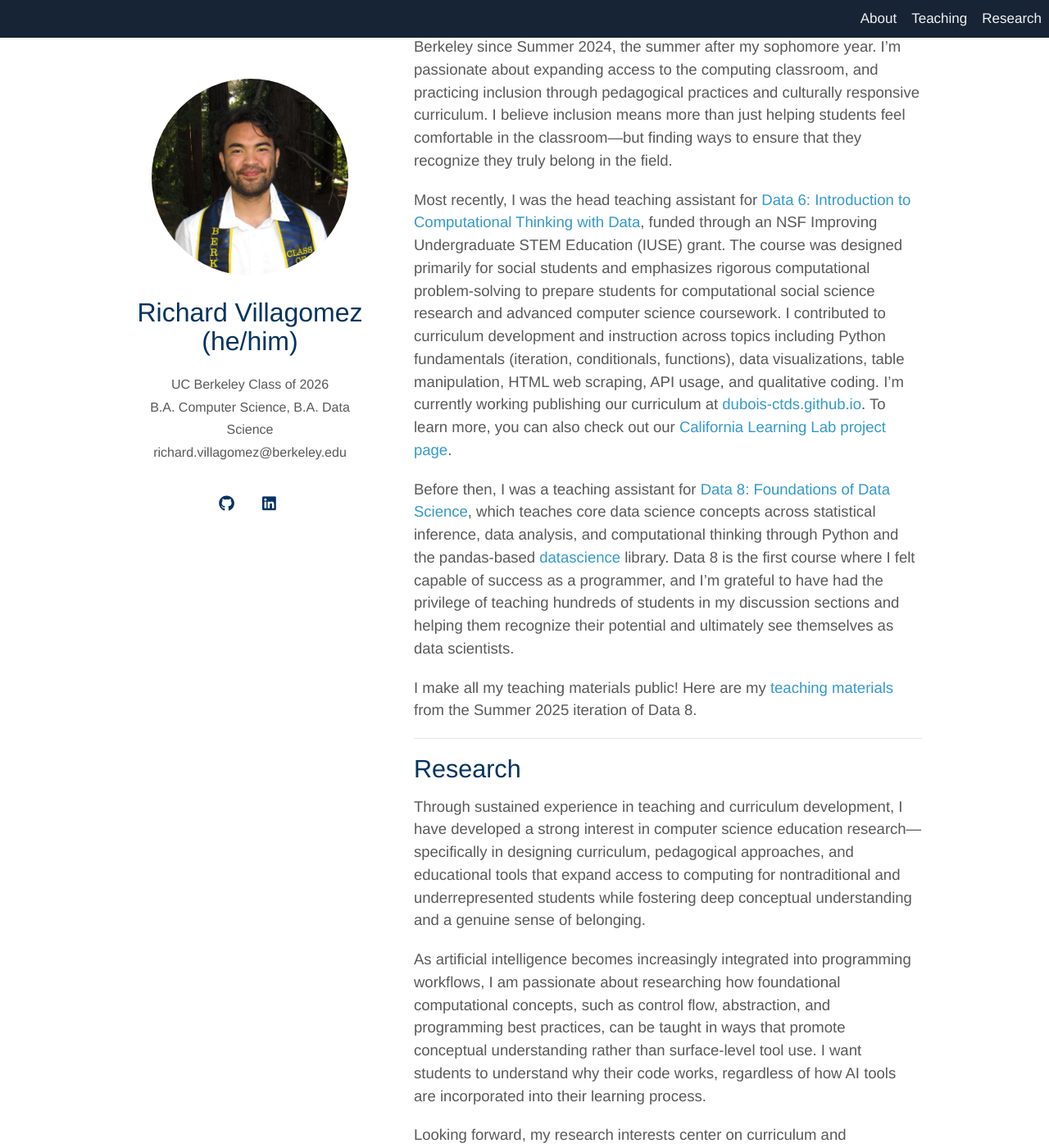
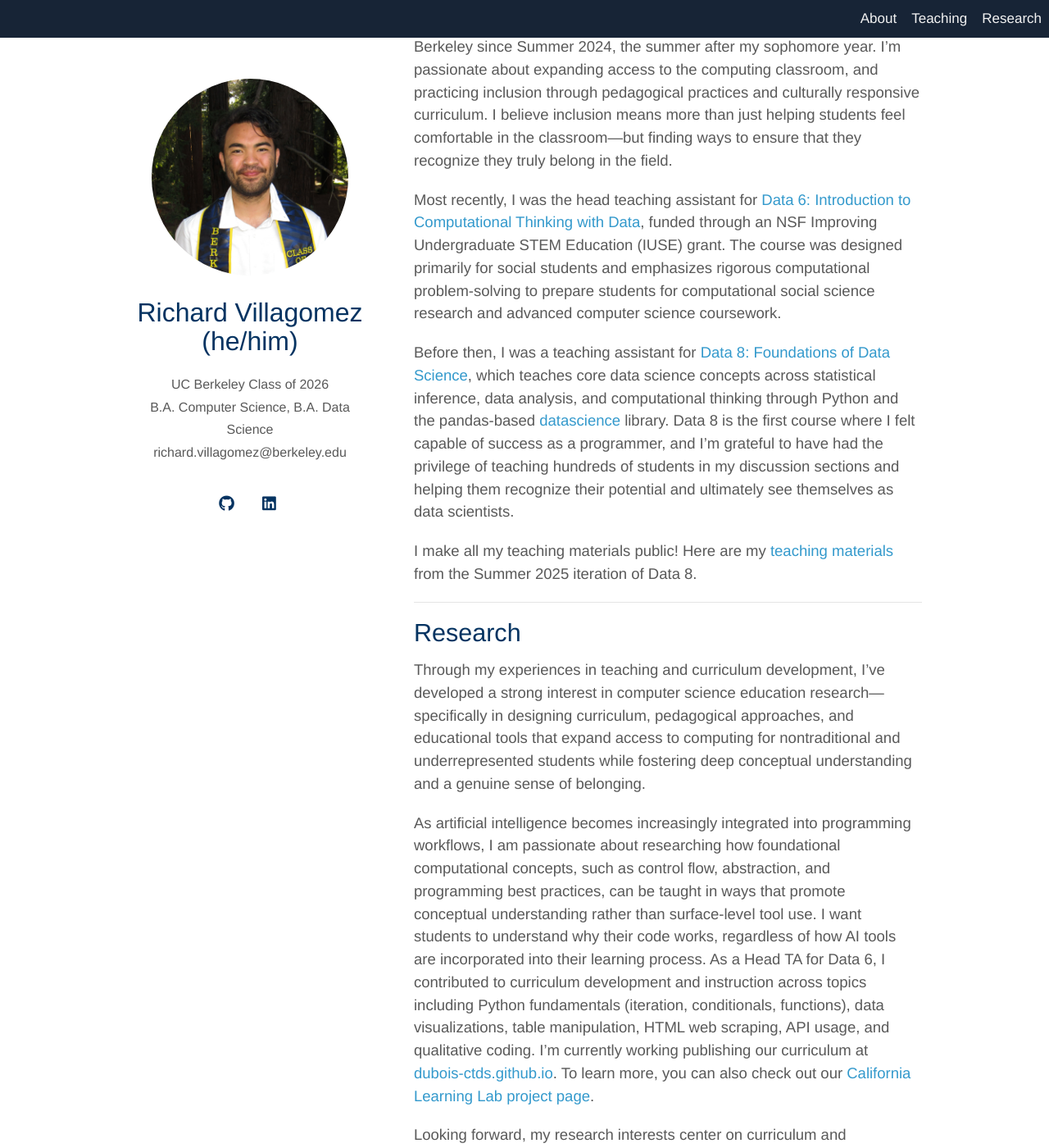
Before and after one commit to richardvillagomez/richardvillagomez.github.io, a Jekyll site: the page built from index.md, in a window 1280 px wide and 1400 px high, scrolled down 788 px. Shown: the whole window at 82% size. Built offline with Jekyll 4.4.1, drawn with Linux system fonts in a browser that asks for light colours; nearby versions of some CDN libraries; a style sheet for code colours, icons or effects is not loaded; our own code applies the rules of GitHub Pages for plain Markdown files; part of the change alters nothing that is shown; some of the changed text lies outside the part shown.

Commit message:
formatting fixes

```diff
--- a/_includes/research.md
+++ b/_includes/research.md
@@ -1,8 +1,8 @@
 ## Research
-Through sustained experience in teaching and curriculum development, I have developed a strong interest in computer science education research—specifically in designing curriculum, pedagogical approaches, and educational tools that expand access to computing for nontraditional and underrepresented students while fostering deep conceptual understanding and a genuine sense of belonging.
+Through my experiences in teaching and curriculum development, I've developed a strong interest in computer science education research—specifically in designing curriculum, pedagogical approaches, and educational tools that expand access to computing for nontraditional and underrepresented students while fostering deep conceptual understanding and a genuine sense of belonging.
 
-As artificial intelligence becomes increasingly integrated into programming workflows, I am passionate about researching how foundational computational concepts, such as control flow, abstraction, and programming best practices, can be taught in ways that promote conceptual understanding rather than surface-level tool use. I want students to understand why their code works, regardless of how AI tools are incorporated into their learning process.
+As artificial intelligence becomes increasingly integrated into programming workflows, I am passionate about researching how foundational computational concepts, such as control flow, abstraction, and programming best practices, can be taught in ways that promote conceptual understanding rather than surface-level tool use. I want students to understand why their code works, regardless of how AI tools are incorporated into their learning process. As a Head TA for Data 6, I contributed to curriculum development and instruction across topics including Python fundamentals (iteration, conditionals, functions), data visualizations, table manipulation, HTML web scraping, API usage, and qualitative coding. I'm currently working publishing our curriculum at [dubois-ctds.github.io](https://dubois-ctds.github.io/). To learn more, you can also check out our [California Learning Lab project page](https://calearninglab.org/project/collaborative-design-of-interdisciplinary-inclusive-introductory-data-science-course-modules/).
 
 Looking forward, my research interests center on curriculum and pedagogical strategies that support nontraditional learners in developing strong computational identities, integrate structured reflection to help students connect day-to-day work with long-term learning goals, and explore accessible, participatory approaches to teaching computing concepts across disciplines and age groups.
 
-I was recently involved as an undergraduate researcher through UC Berkeley's (Algorithms & Computing for Education (ACE) Lab)[https://acelab.berkeley.edu/]. My role was studying the efficacy of integrating [Human Contexts & Ethics (HCE)](https://cdss.berkeley.edu/dsus/human-contexts-and-ethics) concepts into undergraduate data science curriculum. I hold an interest in finding ways to ensure that students think critically about the implications of the technical work that we do.
+I was recently involved as an undergraduate researcher through UC Berkeley's [Algorithms & Computing for Education (ACE) Lab](https://acelab.berkeley.edu/). My role was studying the efficacy of integrating [Human Contexts & Ethics (HCE)](https://cdss.berkeley.edu/dsus/human-contexts-and-ethics) concepts into undergraduate data science curriculum. I hold an interest in finding ways to ensure that students think critically about the implications of the technical work that we do.
--- a/_includes/teaching.md
+++ b/_includes/teaching.md
@@ -2,7 +2,7 @@
 
 I’ve been a teaching assistant for lower-division data science courses at UC Berkeley since Summer 2024, the summer after my sophomore year. I’m passionate about expanding access to the computing classroom, and practicing inclusion through pedagogical practices and culturally responsive curriculum. I believe inclusion means more than just helping students feel comfortable in the classroom—but finding ways to ensure that they recognize they truly belong in the field.
 
-Most recently, I was the head teaching assistant for [Data 6: Introduction to Computational Thinking with Data](https://data6.org/fa25/), funded through an NSF Improving Undergraduate STEM Education (IUSE) grant. The course was designed primarily for social students and emphasizes rigorous computational problem-solving to prepare students for computational social science research and advanced computer science coursework. I contributed to curriculum development and instruction across topics including Python fundamentals (iteration, conditionals, functions), data visualizations, table manipulation, HTML web scraping, API usage, and qualitative coding. I'm currently working publishing our curriculum at [dubois-ctds.github.io](https://dubois-ctds.github.io/). To learn more, you can also check out our [California Learning Lab project page](https://calearninglab.org/project/collaborative-design-of-interdisciplinary-inclusive-introductory-data-science-course-modules/).
+Most recently, I was the head teaching assistant for [Data 6: Introduction to Computational Thinking with Data](https://data6.org/fa25/), funded through an NSF Improving Undergraduate STEM Education (IUSE) grant. The course was designed primarily for social students and emphasizes rigorous computational problem-solving to prepare students for computational social science research and advanced computer science coursework.
 
 Before then, I was a teaching assistant for [Data 8: Foundations of Data Science](https://www.data8.org/), which teaches core data science concepts across statistical inference, data analysis, and computational thinking through Python and the pandas-based [datascience](https://www.data8.org/datascience/) library. Data 8 is the first course where I felt capable of success as a programmer, and I'm grateful to have had the privilege of teaching hundreds of students in my discussion sections and helping them recognize their potential and ultimately see themselves as data scientists.
 
```
